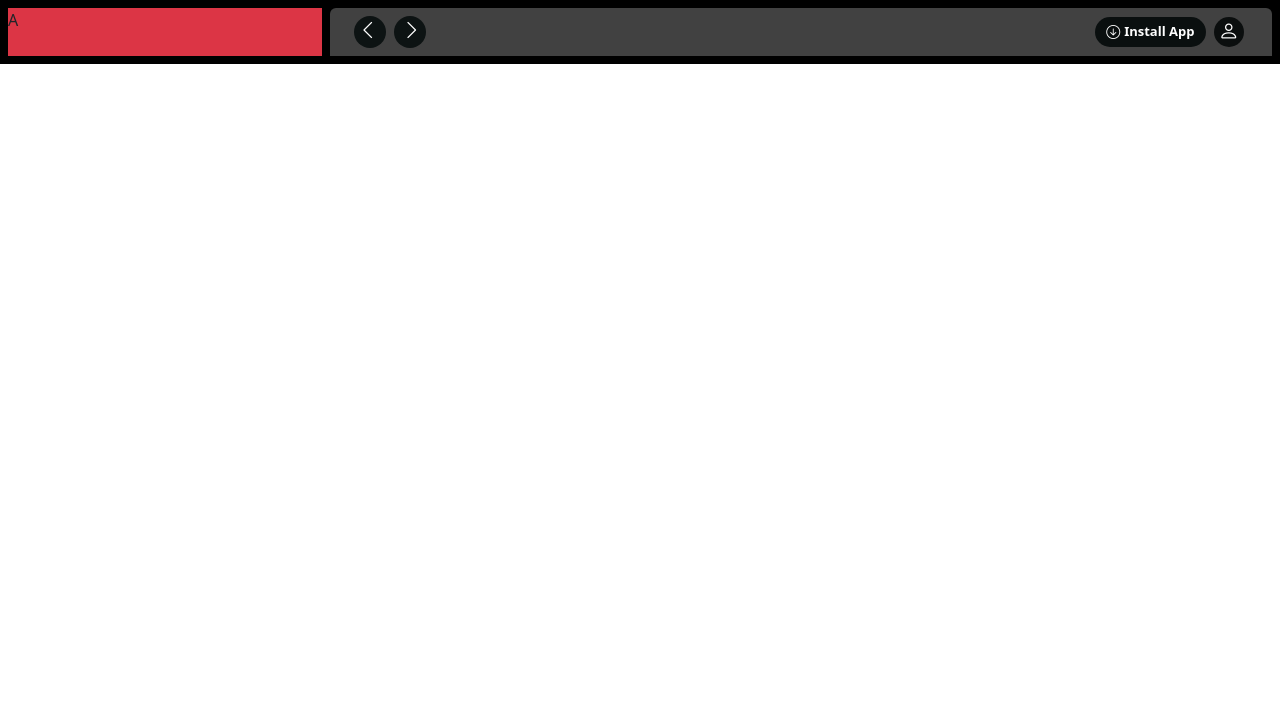
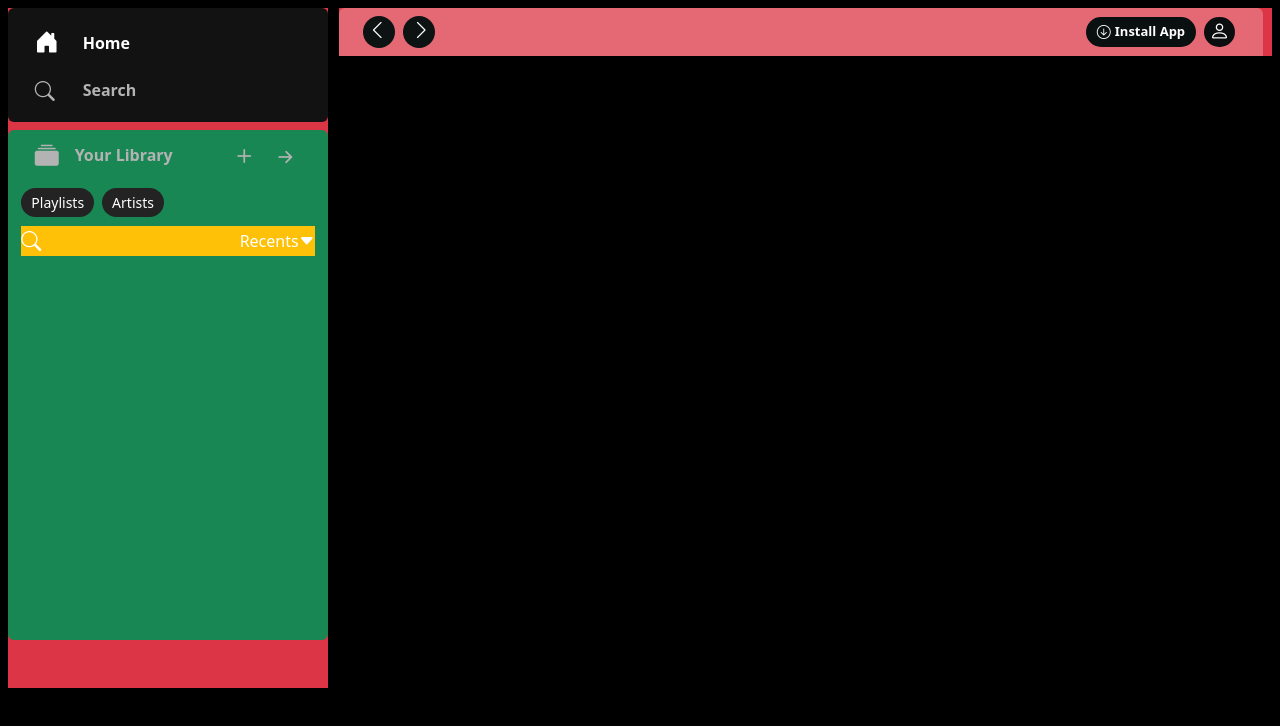
Before and after one commit to mabulous42/spotifyapp, a React (Create React App) app: page / in a window 1280 px wide. Shown: the top 726 px of the page. Built offline with nearby package versions, Linux system fonts and the light colour scheme.

Commit message:
working on the side bar

```diff
--- a/src/App.js
+++ b/src/App.js
@@ -1,13 +1,18 @@
 import logo from './logo.svg';
 import './App.css';
 import Nav from './Nav';
+import HomeSection1 from './HomeSection1';
+import SideNav from './SideNav';
 
 function App() {
   return (
     <>
-      <div className='body'>
-        <Nav />
-
+      <div className='body pt-2'>
+        <div className='w-100 fixed-top d-flex'>
+          <SideNav />
+          <Nav />
+        </div>
+        {/* <HomeSection1 /> */}
       </div>
     </>
   );
--- /dev/null
+++ b/src/HomeSection1.js
@@ -0,0 +1,9 @@
+import React from 'react'
+
+function HomeSection1() {
+  return (
+    <div className='bg-white rounded-top'>HomeSection1</div>
+  )
+}
+
+export default HomeSection1
--- a/src/Nav.js
+++ b/src/Nav.js
@@ -3,19 +3,18 @@ import React from 'react'
 function Nav() {
     return (
         <>
-        <div className='d-flex'>
-            <div className='w-25 bg-danger m-2'>A</div>
-            <button className='w-75 rounded-top nav-bar my-2 me-2 d-flex align-items-center justify-content-between px-4 py-2 border-0'>
+            <div className='nav-bar-div bg-danger mt-2 me-2'>
+                <button className='rounded-top nav-bar d-flex align-items-center justify-content-between px-4 py-2 border-0'>
                     <div className='d-flex'>
                         <div className='me-2 arr-back rounded-circle text-white d-flex align-items-center justify-content-center'><i className="bi bi-chevron-left me-1 fs-5 mb-1"></i></div>
-                    <div className='arr-forward rounded-circle text-white d-flex align-items-center justify-content-center'><i class="bi bi-chevron-right ms-1 fs-5 mb-1"></i></div>
+                        <div className='arr-forward rounded-circle text-white d-flex align-items-center justify-content-center'><i className="bi bi-chevron-right ms-1 fs-5 mb-1"></i></div>
                     </div>
                     <div className='d-flex align-items-center'>
                         <div className='me-2 d-flex align-items-center install-app text-white pb-1 rounded-pill'>
-                        <div className='me-1'><i class="bi bi-arrow-down-circle install"></i></div>
+                            <div className='me-1'><i className="bi bi-arrow-down-circle install"></i></div>
                             <span className=''>Install App</span>
                         </div>
-                    <div className='me-1 text-white rounded-circle profile'><i class="bi bi-person fs-5"></i></div>
+                        <div className='me-1 text-white rounded-circle profile d-flex align-items-center justify-content-center'><i className="bi bi-person fs-5"></i></div>
                     </div>
                 </button>
             </div>
--- /dev/null
+++ b/src/SideNav.js
@@ -0,0 +1,57 @@
+import React from 'react'
+
+function SideNav() {
+    return (
+        <>
+            <div className='text-white w-25 bg-danger m-2 position-fixed side-nav-div'>
+                <div className='home-nav-div mb-2 py-3 rounded d-flex align-items-center justify-content-center'>
+                    <button className='col-sm-10 border-0 text-white'>
+                        <div className='d-flex align-items-center mb-3'>
+                            <div className='me-4'><i className="bi bi-house-door-fill fs-4"></i></div>
+                            <span className='home-text mt-1'>Home</span>
+                        </div>
+                        <div className='d-flex align-items-center search-div'>
+                            <div className='me-4'><i className="bi bi-search fs-5 search-icon"></i></div>
+                            <span className='search-text ms-1'>Search</span>
+                        </div>
+                    </button>
+                </div>
+                <div className='bg-success rounded'>
+                    <div className='py-2'>
+                        <div className='mx-auto col-sm-10 mb-3 d-flex align-items-center justify-content-between'>
+                            <button className='library-btn border-0 text-white p-0 d-flex align-items-center'>
+                                <div className='me-3'><i className="bi bi-collection-fill fs-4 library-icon"></i></div>
+                                <div className='library-text'>Your Library</div>
+                            </button>
+                            <div className='d-flex align-items-center'>
+                                <div className='arrow-div d-flex align-items-center justify-content-center rounded-circle me-2'><i class="bi bi-plus fs-3 plus-icon"></i></div>
+                                <div className='arrow-div d-flex align-items-center justify-content-center rounded-circle'><i class="bi bi-arrow-right-short fs-3 arrow-icon"></i></div>
+                            </div>
+                        </div>
+                        <div className='playlist-artist-div mb-1 mx-auto col-sm-11'>
+                            <button className='p-0 me-2 border-0 text-white'>
+                                <span className='rounded-pill'>Playlists</span>
+                            </button>
+                            <button className='p-0 border-0 text-white'>
+                                <span className='rounded-pill'>Artists</span>
+                            </button>
+                        </div>
+                    </div>
+                    <div className='overflow-auto scroll-div'>
+                        <div className='col-sm-11 bg-warning mx-auto'>
+                            <div className='d-flex align-items-center justify-content-between'>
+                                <div><i className="bi bi-search fs-5 search-icon2"></i></div>
+                                <div className='d-flex align-items-center'>
+                                    <div>Recents</div>
+                                    <div><i class="bi bi-caret-down-fill"></i></div>
+                                </div>
+                            </div>
+                        </div>
+                    </div>
+                </div>
+            </div>
+        </>
+    )
+}
+
+export default SideNav
--- a/src/index.css
+++ b/src/index.css
@@ -12,17 +12,36 @@ code {
     monospace;
 }
 
+*{
+  padding: 0;
+  margin: 0;
+  border: 0;
+}
+
 .body{
   background-color: rgb(0,0,0);
+  /* background-color: white; */
+  height: 100vh;
 }
 
 button{
-  background-color: inherit;
+  background-color: rgba(255, 255, 255, 0.171);
+  background-color: rgba(255, 255, 255, 0);
+}
+
+.nav-bar-div{
+  width: 73.5%;
+  margin-left: 26.5%;
 }
 
 .nav-bar{
   /* background-color: rgba(179, 179, 179, 1); */
   background-color: rgba(255, 255, 255, 0.253);
+  width: 99%;
+}
+
+.side-nav-div{
+  height: 85vh;
 }
 
 .arr-back,
@@ -52,3 +71,87 @@ button{
   width: 1.9rem;
   height: 1.9rem;
 }
+
+.home-nav-div{
+  background-color: rgb(18,18,18);
+}
+
+.home-text,
+.search-text,
+.library-text{
+  font-size: 16px;
+  font-weight: 700;
+  line-height: 25.6px;
+}
+
+.search-text,
+.search-icon,
+.library-text,
+.library-icon,
+.arrow-icon,
+.plus-icon{
+  color: rgb(179,179,179);
+}
+
+.search-div:hover .search-text,
+.search-div:hover .search-icon,
+.library-btn:hover .library-icon,
+.library-btn:hover .library-text{
+  color: white;
+}
+
+.arrow-div{
+  width: 2rem;
+  height: 2rem;
+}
+
+.arrow-div:hover{
+  background-color: rgb(48, 47, 47);
+}
+
+.arrow-div:hover .plus-icon,
+.arrow-div:hover .arrow-icon{
+  color: white;
+}
+
+.plus-icon{
+  margin-bottom: 2px;
+  margin-right: 2px;
+}
+
+.playlist-artist-div span{
+  font-size: 14px;
+  line-height: 14px;
+  font-weight: 500;
+  padding: 5px 10px;
+  background-color: rgb(35,35,35);
+}
+
+.playlist-artist-div span:hover{
+  background-color: rgb(58, 57, 57);
+}
+
+.scroll-div{
+  height: 51.7vh;
+}
+
+::-webkit-scrollbar {
+  width: 10px; /* Adjust the width as per your preference */
+}
+
+::-webkit-scrollbar-track {
+  background-color: rgb(18,18,18); /* Color of the scrollbar track */
+}
+
+::-webkit-scrollbar-thumb {
+  background-color: white; /* Color of the scrollbar thumb */
+}
+
+::-webkit-scrollbar-thumb:hover {
+  background-color: #555; /* Color of the scrollbar thumb on hover */
+}
+
+.content-div{
+  height: 70vh;
+  background-color: red;
+}
```
Lines whose indentation alone changed are shown as unchanged.
